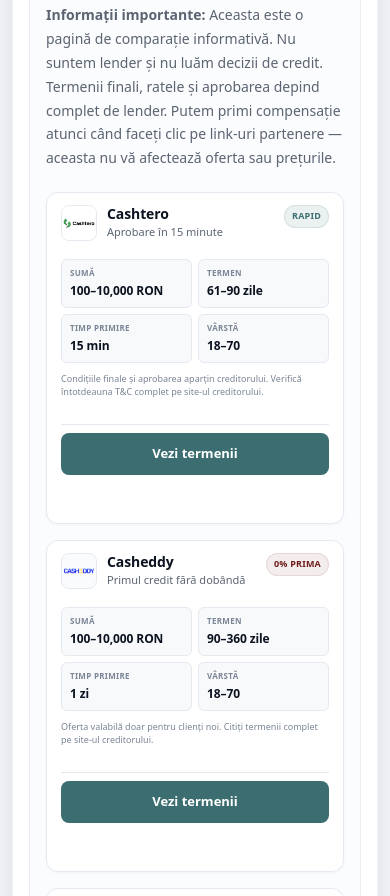
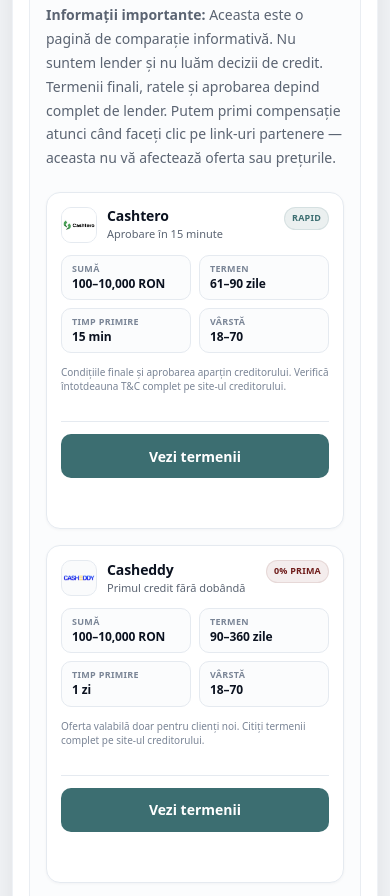
Before and after one commit to MarkAntonovs/FinRomania, a plain HTML site: page cele-mai-bune-credite-online/index.html in a window 390 px wide. Shown: the part 1580-2476 px from the top of the page. Drawn offline with Linux system fonts and the light colour scheme.

Commit message:
3 in a roe changes

```diff
--- a/style.css
+++ b/style.css
@@ -105,6 +105,7 @@ header{
   position:sticky;
   top:0;
   z-index:60;
+  /* Remove any transform or will-change that could cause issues */
 }
 
 /* Remove the top accent bar */
@@ -153,7 +154,7 @@ header::before{
   padding:12px 18px;
   border-radius:999px;
   text-decoration:none;
-  transition: all 0.2s ease;
+  /* Remove transition */
 }
 
 .nav a:hover{
@@ -229,10 +230,10 @@ header::before{
   background:#fff;
   color:var(--text);
   cursor:pointer;
-  transition: all 0.3s ease;
   position: relative;
   z-index: 2;
   margin-left: auto;
+  /* Remove transition */
 }
 
 .menu-btn:hover {
@@ -241,8 +242,8 @@ header::before{
 }
 
 .menu-btn svg {
-  transition: transform 0.3s ease;
   display: block;
+  /* Remove transition */
 }
 
 .menu-btn[aria-expanded="true"] svg {
@@ -255,7 +256,6 @@ header::before{
   padding:0;
   max-height: 0;
   overflow: hidden;
-  transition: max-height 0.4s cubic-bezier(0.4, 0, 0.2, 1);
   border-top: 1px solid var(--border);
 }
 
@@ -273,8 +273,8 @@ header::before{
   text-decoration:none;
   margin:4px 10px;
   font-weight: 600;
-  transition: background 0.2s ease;
   border: 1px solid var(--border);
+  /* Remove transition */
 }
 
 #mobile-menu a:hover{
@@ -453,50 +453,47 @@ strong{font-weight:900}
 
 /* ===== Offer Cards (Affiliate) - Wide & Compact Design ===== */
 
-/* Grid: strict breakpoints, no fluid */
+/* Grid: hard breakpoints only */
 .offers {
   display: grid;
   grid-template-columns: 1fr;
-  gap: var(--s3);
+  gap: 18px;
   margin-top: var(--s4);
+  align-items: stretch;
 }
 
-/* Tablet: 768-1099px = 2 columns */
-@media (min-width: 768px) {
+/* 900-1199px: 2 columns */
+@media (min-width: 900px) {
   .offers {
-    grid-template-columns: repeat(2, 1fr);
-    gap: var(--s4);
+    grid-template-columns: repeat(2, minmax(0, 1fr));
+    gap: 20px;
   }
 }
 
-/* Desktop: 1100-1399px = 3 columns */
-@media (min-width: 1100px) {
+/* >=1200px: 3 columns */
+@media (min-width: 1200px) {
   .offers {
-    grid-template-columns: repeat(3, 1fr);
+    grid-template-columns: repeat(3, minmax(0, 1fr));
+    gap: 22px;
   }
 }
 
-/* Large desktop: >=1400px = 4 columns */
-@media (min-width: 1400px) {
-  .offers {
-    grid-template-columns: repeat(4, 1fr);
-  }
-}
-
-/* Card: flex column, CTA pinned to bottom */
+/* Card: flex column, equal height */
 .offer-card {
   background: #fff;
   border: 1px solid var(--border);
   border-radius: 14px;
   box-shadow: 0 1px 3px rgba(16,24,40,.04);
-  padding: 14px 16px;
+  padding: 16px;
   display: flex;
   flex-direction: column;
-  gap: 10px;
-  min-height: 260px;
-  position: static;
-  z-index: auto;
-  contain: layout style;
+  gap: 12px;
+  height: 100%;
+  /* Fix scroll lag - force GPU layer */
+  -webkit-transform: translateZ(0);
+  transform: translateZ(0);
+  -webkit-backface-visibility: hidden;
+  backface-visibility: hidden;
 }
 
 /* Header: Logo left, title center, badge right */
@@ -505,7 +502,6 @@ strong{font-weight:900}
   align-items: flex-start;
   gap: 10px;
   background: transparent;
-  min-height: 44px;
 }
 
 .offer-brandline {
@@ -529,6 +525,7 @@ strong{font-weight:900}
 .offer-titlewrap {
   flex: 1;
   min-width: 0;
+  text-align: left;
 }
 
 .offer-title {
@@ -548,10 +545,9 @@ strong{font-weight:900}
   color: var(--muted);
   margin-top: 2px;
   line-height: 1.3;
-  display: -webkit-box;
-  -webkit-line-clamp: 2;
-  -webkit-box-orient: vertical;
+  white-space: nowrap;
   overflow: hidden;
+  text-overflow: ellipsis;
 }
 
 .offer-pill {
@@ -568,7 +564,6 @@ strong{font-weight:900}
   border: 1px solid rgba(60,110,113,.12);
   white-space: nowrap;
   flex-shrink: 0;
-  align-self: flex-start;
 }
 
 .offer-pill--alt {
@@ -577,21 +572,20 @@ strong{font-weight:900}
   border-color: rgba(111,29,27,.10);
 }
 
-/* Facts: 2x2 grid, compact */
+/* Facts: 2x2 grid */
 .offer-facts {
   display: grid;
   grid-template-columns: 1fr 1fr;
-  gap: 6px;
+  gap: 8px;
   background: transparent;
-  min-height: 76px;
 }
 
 .fact {
-  background: #f8f9fa;
+  background: var(--surface-2);
   border: 1px solid var(--border);
-  border-radius: 8px;
-  padding: 8px 10px;
-  min-height: 34px;
+  border-radius: 10px;
+  padding: 10px 12px;
+  text-align: left;
 }
 
 .fact-label {
@@ -601,6 +595,7 @@ strong{font-weight:900}
   text-transform: uppercase;
   letter-spacing: 0.3px;
   margin-bottom: 2px;
+  line-height: 1.2;
 }
 
 .fact-value {
@@ -608,29 +603,24 @@ strong{font-weight:900}
   font-weight: 800;
   color: var(--text);
   letter-spacing: -0.1px;
+  line-height: 1.2;
 }
 
-/* Disclaimer: 2 lines max, muted */
+/* Disclaimer */
 .offer-disclaimer {
   font-size: 10px;
   color: var(--muted-2);
   line-height: 1.4;
   background: transparent;
-  display: -webkit-box;
-  -webkit-line-clamp: 2;
-  -webkit-box-orient: vertical;
-  overflow: hidden;
+  text-align: left;
 }
 
-/* CTA: Pinned to bottom */
+/* CTA: pinned to bottom */
 .offer-cta {
-  display: flex;
-  flex-direction: column;
-  gap: 6px;
-  padding-top: 10px;
+  margin-top: auto;
+  padding-top: 12px;
   border-top: 1px solid var(--border);
   background: transparent;
-  margin-top: auto;
 }
 
 .offer-btn {
@@ -638,9 +628,9 @@ strong{font-weight:900}
   align-items: center;
   justify-content: center;
   width: 100%;
-  padding: 10px 16px;
-  min-height: 40px;
-  border-radius: 8px;
+  padding: 11px 16px;
+  height: 42px;
+  border-radius: 10px;
   background: var(--teal);
   color: #fff;
   font-size: 13px;
@@ -649,6 +639,8 @@ strong{font-weight:900}
   border: none;
   cursor: pointer;
   position: static;
+  transform: none;
+  /* No transition */
 }
 
 .offer-btn:hover {
@@ -661,22 +653,20 @@ strong{font-weight:900}
   outline-offset: 2px;
 }
 
-/* Mobile adjustments (<768px) - single column */
-@media (max-width: 767px) {
-  .offer-card {
-    padding: 12px 14px;
-    gap: 10px;
-    border-radius: var(--r-sm);
+/* Mobile (<900px): single column */
+@media (max-width: 899px) {
+  .offers {
+    gap: 16px;
   }
 
-  .offer-head {
-    gap: 8px;
+  .offer-card {
+    padding: 16px;
+    gap: 12px;
   }
 
   .offer-logo {
-    width: 36px;
-    height: 36px;
-    border-radius: 8px;
+    width: 38px;
+    height: 38px;
   }
 
   .offer-title {
@@ -693,16 +683,15 @@ strong{font-weight:900}
   }
 
   .offer-facts {
-    gap: 6px;
+    gap: 8px;
   }
 
   .fact {
-    padding: 6px 8px;
-    border-radius: 6px;
+    padding: 10px 12px;
   }
 
   .fact-label {
-    font-size: 8px;
+    font-size: 9px;
   }
 
   .fact-value {
@@ -710,17 +699,36 @@ strong{font-weight:900}
   }
 
   .offer-disclaimer {
-    font-size: 9px;
-  }
-
-  .offer-cta {
-    padding-top: 8px;
+    font-size: 10px;
   }
 
   .offer-btn {
-    font-size: 13px;
-    padding: 10px 14px;
-    min-height: 42px;
+    height: 44px;
+    font-size: 14px;
+  }
+}
+
+/* Extra small (<480px) */
+@media (max-width: 479px) {
+  .offer-card {
+    padding: 14px;
+  }
+
+  .offer-logo {
+    width: 36px;
+    height: 36px;
+  }
+
+  .offer-title {
+    font-size: 14px;
+  }
+
+  .fact {
+    padding: 8px 10px;
+  }
+
+  .fact-value {
+    font-size: 12px;
   }
 }
 
```
